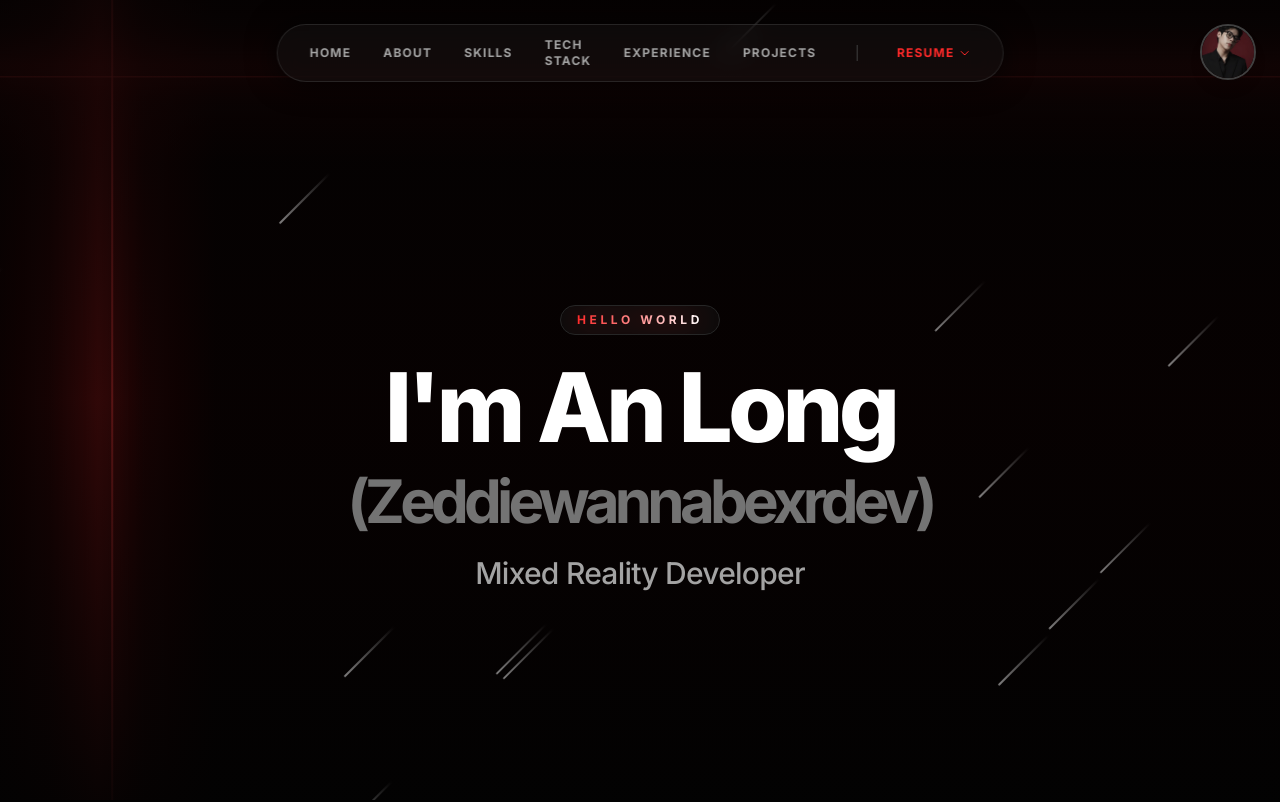
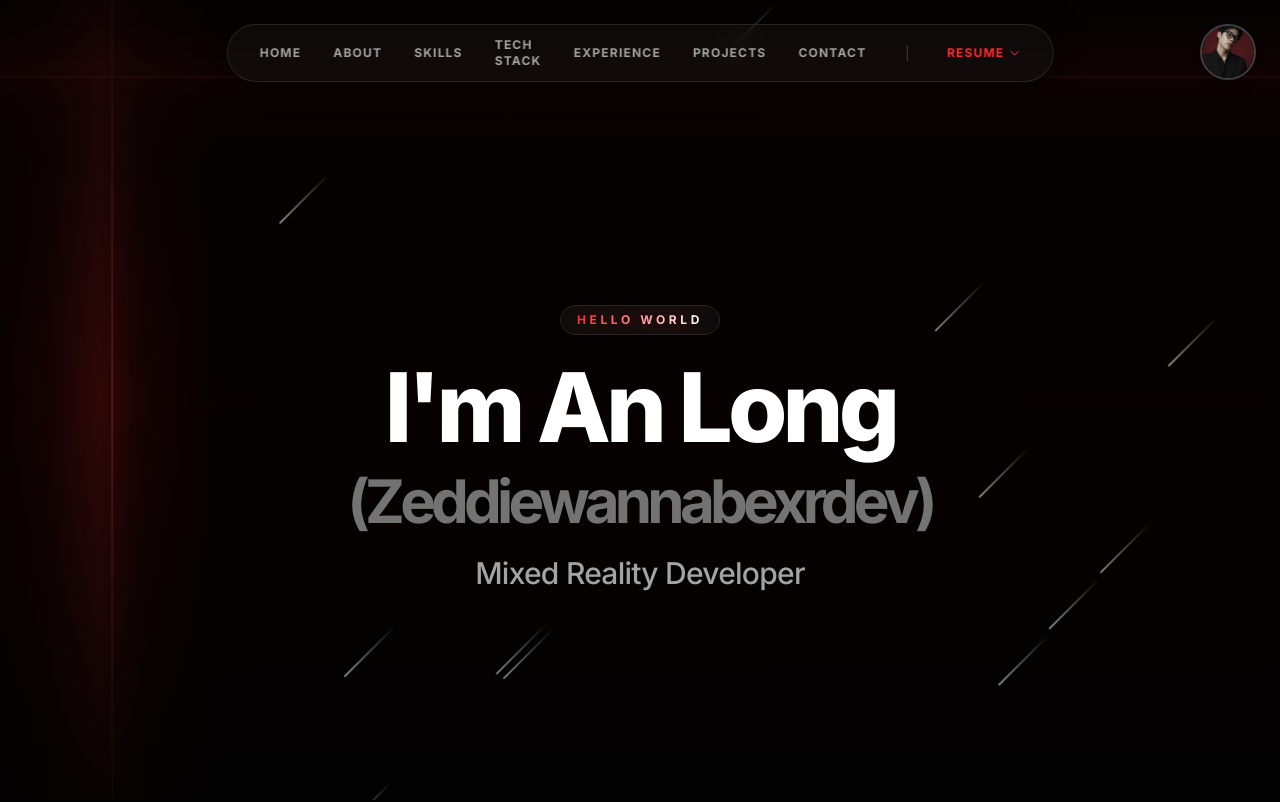
Before and after one commit to zeddiewannabexrdev/Zeddie-Website, a React (Vite) app: page / in a window 1280 px wide. Shown: the top 802 px of the page. Built offline with nearby package versions, Linux system fonts and the light colour scheme.

Commit message:
update contact func

```diff
--- a/src/components/Footer.jsx
+++ b/src/components/Footer.jsx
@@ -24,7 +24,7 @@ const FacebookIcon = () => (
 export default function Footer() {
   const { t } = useLanguage();
   return (
-    <footer className="w-full border-t border-neutral-900/80 bg-[#010101] py-10 md:py-16 relative z-10 mt-12">
+    <footer id="contact" className="w-full border-t border-neutral-900/80 bg-[#010101] py-10 md:py-16 relative z-10 mt-12">
       <div className="max-w-7xl mx-auto px-4 sm:px-6 flex flex-col items-center justify-center">
 
         <div className="flex items-center gap-6 mb-8">
--- a/src/components/Navbar.jsx
+++ b/src/components/Navbar.jsx
@@ -92,6 +92,7 @@ export default function Navbar() {
           <a href="#tech" className="text-[10px] md:text-xs font-bold text-neutral-400 hover:text-white transition-colors tracking-widest uppercase lg:block hidden">{t('nav.techStack')}</a>
           <a href="#experience" className="text-[10px] md:text-xs font-bold text-neutral-400 hover:text-white transition-colors tracking-widest uppercase md:block hidden">{t('nav.experience')}</a>
           <a href="#projects" className="text-[10px] md:text-xs font-bold text-neutral-400 hover:text-white transition-colors tracking-widest uppercase md:block hidden">{t('nav.projects')}</a>
+          <button onClick={() => document.getElementById('contact').scrollIntoView({ behavior: 'smooth' })} className="text-[10px] md:text-xs font-bold text-neutral-400 hover:text-white transition-colors tracking-widest uppercase md:block hidden">{t('nav.contact')}</button>
 
           <div className="w-px h-4 bg-neutral-700 mx-2 hidden md:block" />
 
@@ -169,7 +170,8 @@ export default function Navbar() {
               <a href="#competencies" onClick={() => setShowMobileMenu(false)} className="w-full text-center py-3 text-xs font-bold text-neutral-300 hover:text-neon-red hover:bg-neutral-900/50 transition-colors tracking-widest uppercase border-b border-neutral-800/50">{t('nav.skills')}</a>
               <a href="#tech" onClick={() => setShowMobileMenu(false)} className="w-full text-center py-3 text-xs font-bold text-neutral-300 hover:text-neon-red hover:bg-neutral-900/50 transition-colors tracking-widest uppercase border-b border-neutral-800/50">{t('nav.techStack')}</a>
               <a href="#experience" onClick={() => setShowMobileMenu(false)} className="w-full text-center py-3 text-xs font-bold text-neutral-300 hover:text-neon-red hover:bg-neutral-900/50 transition-colors tracking-widest uppercase border-b border-neutral-800/50">{t('nav.experience')}</a>
-              <a href="#projects" onClick={() => setShowMobileMenu(false)} className="w-full text-center py-3 text-xs font-bold text-neutral-300 hover:text-neon-red hover:bg-neutral-900/50 transition-colors tracking-widest uppercase">{t('nav.projects')}</a>
+              <a href="#projects" onClick={() => setShowMobileMenu(false)} className="w-full text-center py-3 text-xs font-bold text-neutral-300 hover:text-neon-red hover:bg-neutral-900/50 transition-colors tracking-widest uppercase border-b border-neutral-800/50">{t('nav.projects')}</a>
+              <button onClick={() => { setShowMobileMenu(false); document.getElementById('contact').scrollIntoView({ behavior: 'smooth' }); }} className="w-full text-center py-3 text-xs font-bold text-neutral-300 hover:text-neon-red hover:bg-neutral-900/50 transition-colors tracking-widest uppercase">{t('nav.contact')}</button>
             </motion.div>
           )}
         </AnimatePresence>
--- a/src/utils/translations.js
+++ b/src/utils/translations.js
@@ -7,6 +7,7 @@ const translations = {
       techStack: "Tech Stack",
       experience: "Experience",
       projects: "Projects",
+      contact: "Contact",
       resume: "Resume",
       downloadCV: "1. Download CV",
       viewOnline: "2. View Online",
@@ -119,6 +120,7 @@ const translations = {
       techStack: "Công nghệ",
       experience: "Kinh nghiệm",
       projects: "Dự án",
+      contact: "Liên hệ",
       resume: "Hồ sơ",
       downloadCV: "1. Tải CV",
       viewOnline: "2. Xem Trực Tiếp",
```
